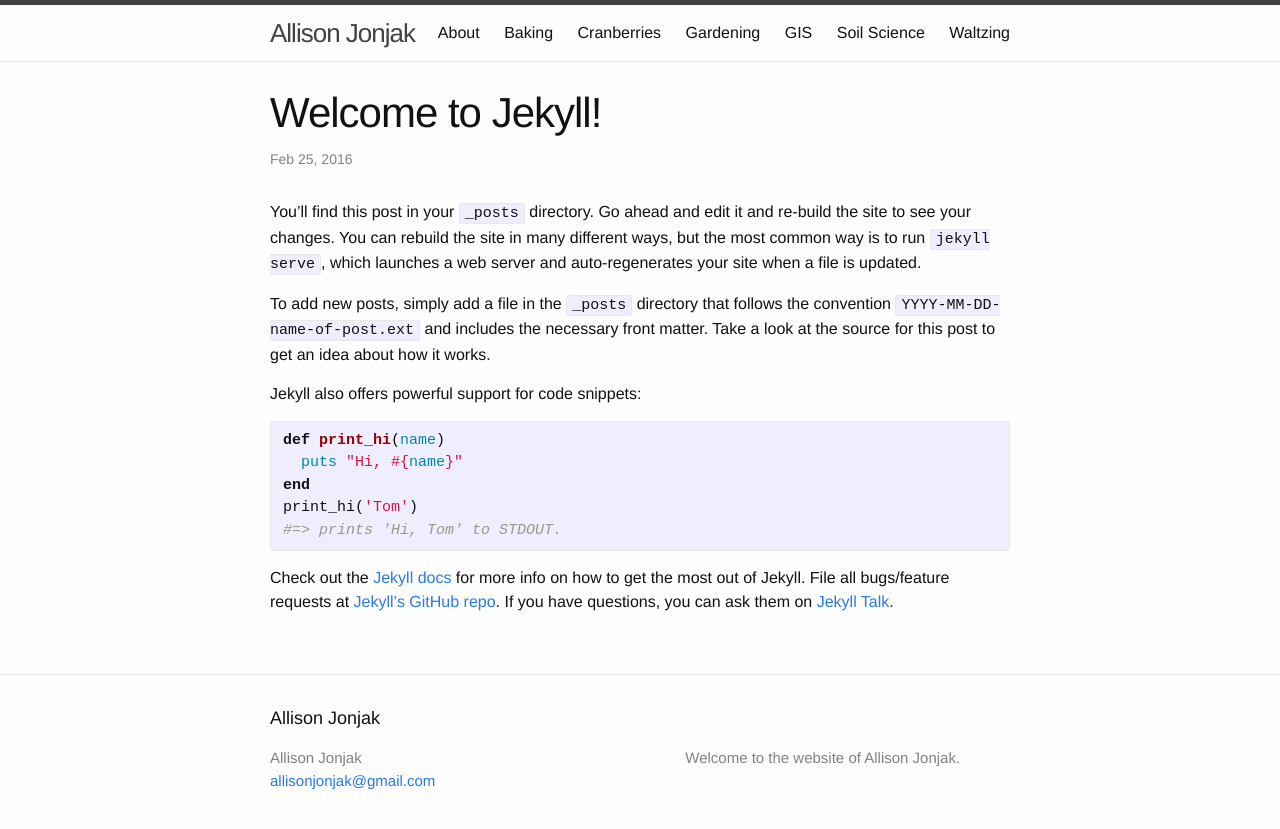
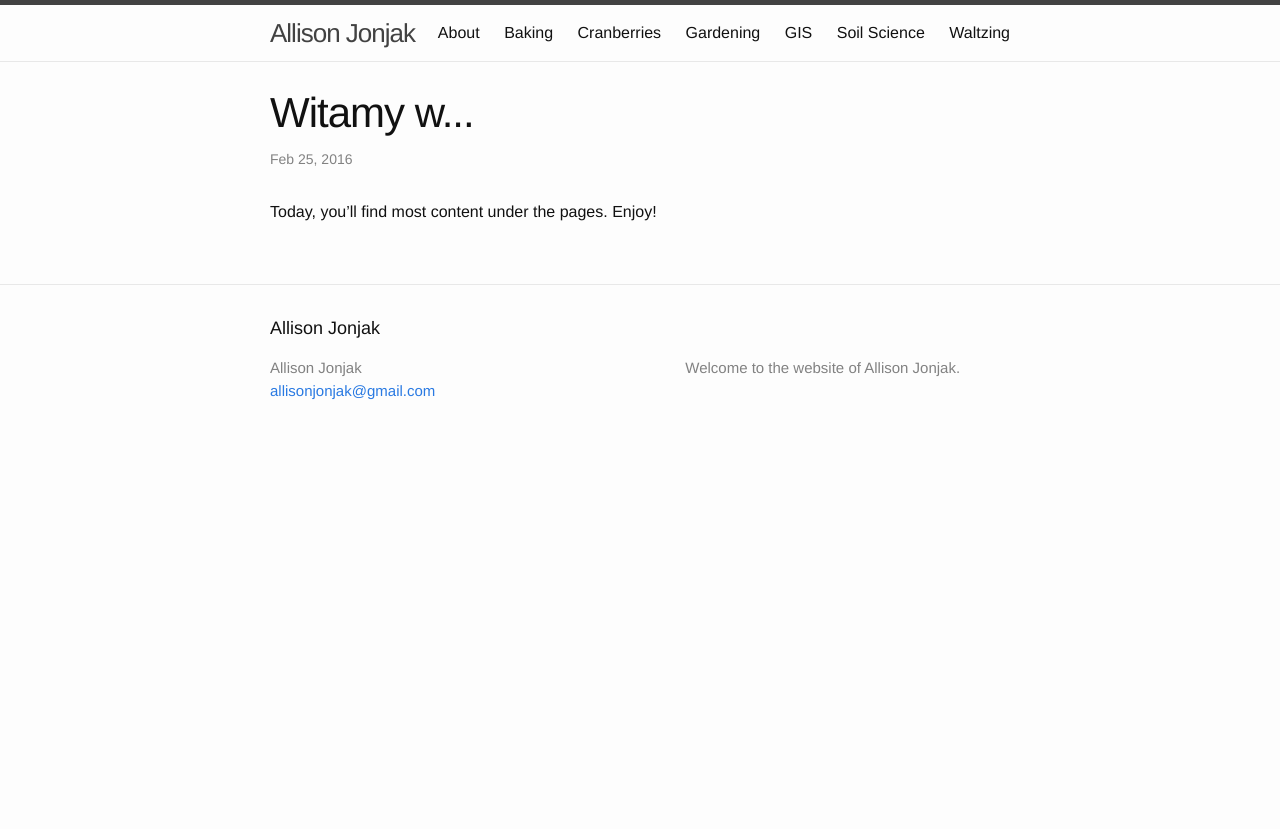
Before and after one commit to cranhandler/cranhandler.github.io, a Jekyll site: the page built from _posts/2016-02-24-welcome-to-jekyll.markdown, in a window 1280 px wide. Shown: the top 829 px of the page. Built offline with Jekyll 4.4.1, drawn with Linux system fonts in a browser that asks for light colours.

Commit message:
Update 2016-02-24-welcome-to-jekyll.markdown

```diff
--- a/_posts/2016-02-24-welcome-to-jekyll.markdown
+++ b/_posts/2016-02-24-welcome-to-jekyll.markdown
@@ -1,25 +1,7 @@
 ---
 layout: post
-title:  "Welcome to Jekyll!"
+title:  "Witamy w..."
 date:   2016-02-24 22:57:03 -0500
-categories: jekyll update
+categories: pleasantries
 ---
-You’ll find this post in your `_posts` directory. Go ahead and edit it and re-build the site to see your changes. You can rebuild the site in many different ways, but the most common way is to run `jekyll serve`, which launches a web server and auto-regenerates your site when a file is updated.
-
-To add new posts, simply add a file in the `_posts` directory that follows the convention `YYYY-MM-DD-name-of-post.ext` and includes the necessary front matter. Take a look at the source for this post to get an idea about how it works.
-
-Jekyll also offers powerful support for code snippets:
-
-{% highlight ruby %}
-def print_hi(name)
-  puts "Hi, #{name}"
-end
-print_hi('Tom')
-#=> prints 'Hi, Tom' to STDOUT.
-{% endhighlight %}
-
-Check out the [Jekyll docs][jekyll-docs] for more info on how to get the most out of Jekyll. File all bugs/feature requests at [Jekyll’s GitHub repo][jekyll-gh]. If you have questions, you can ask them on [Jekyll Talk][jekyll-talk].
-
-[jekyll-docs]: http://jekyllrb.com/docs/home
-[jekyll-gh]:   https://github.com/jekyll/jekyll
-[jekyll-talk]: https://talk.jekyllrb.com/
+Today,  you'll find most content under the pages. Enjoy!
```
